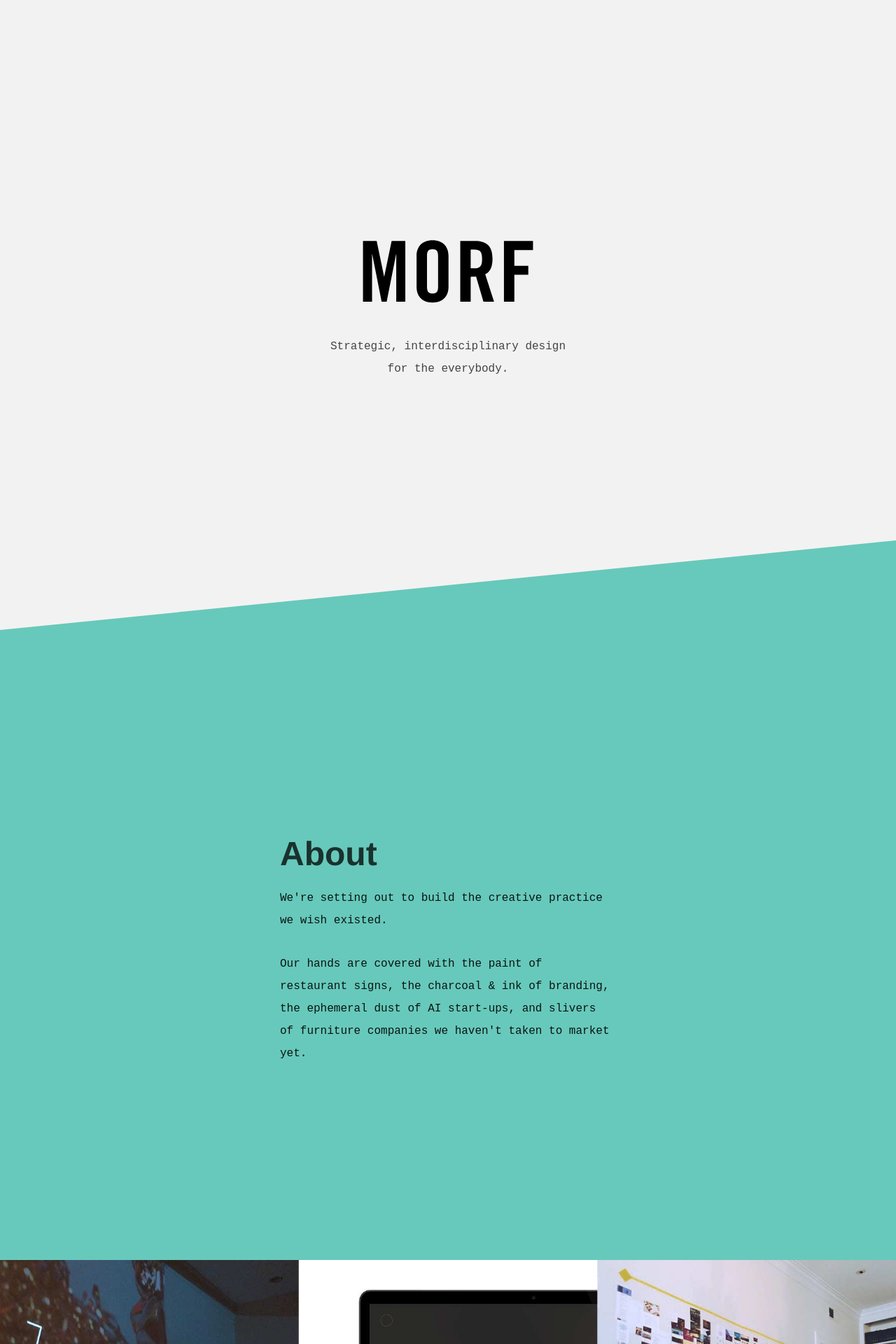
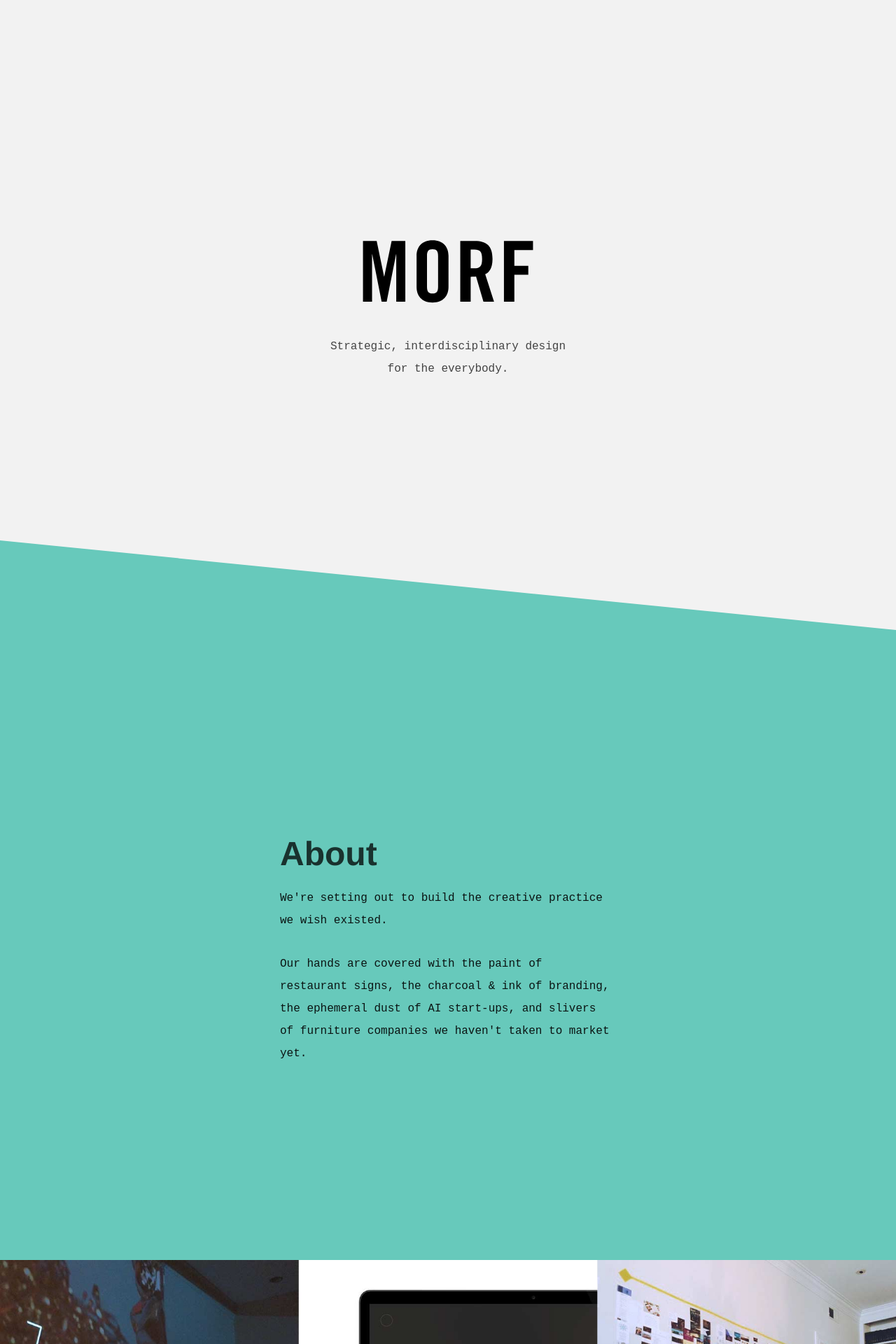
Before and after one commit to morfdesign/morfdesign.github.io, a Jekyll site: the page built from index.html, in a window 1280 px wide. Shown: the top 1920 px of the page at 70% size. Built offline with Jekyll 4.4.1, drawn with Linux system fonts in a browser that asks for light colours; nearby versions of some CDN libraries.

Commit message:
Triangles onto pseudo elements.

```diff
--- a/css/main.scss
+++ b/css/main.scss
@@ -24,13 +24,22 @@
 
 
 #brand {
-  z-index: 2;
+  //z-index: 2;
 }
 
 #info {
-
+  &:before{
+    display:block;
+    content:' ';
+    width: 0;
+    height: 0;
+    border-bottom: 8rem solid $cyan;
+    border-right: 100vw solid transparent;
+    position: absolute;
+    top: -8rem;
+    right: 0;
+  }
   h2 {
-    //color: $charcoal;
     max-width:30rem;
     margin-left: auto;
     margin-right: auto;
@@ -38,6 +47,17 @@
 }
 
 #contact {
+  &:before{
+    display:block;
+    content:' ';
+    width: 0;
+    height: 0;
+    border-top: 8rem solid $charcoal;
+    border-left: 100vw solid transparent;
+    position: absolute;
+    top: 0;
+    right: 0;
+  }
   color:$white;
   /*z-index: 2;*/
   //font-family: "Helvetica Neue", Helvetica, sans-serif !important;
@@ -110,23 +130,3 @@
   z-index: 1;
   padding: 1rem;
 }
-
-#triangle-bottomright {
-	width: 0;
-	height: 0;
-	border-bottom: 8rem solid $cyan;
-	border-left: 100vw solid transparent;
-  position: absolute;
-  bottom: 0;
-  right: 0;
-}
-
-#triangle-topright {
-	width: 0;
-	height: 0;
-	border-top: 8rem solid $charcoal;
-	border-left: 100vw solid transparent;
-  position: absolute;
-  top: 0;
-  right: 0;
-}
--- a/index.html
+++ b/index.html
@@ -6,8 +6,6 @@ layout: home
       <!-- <h1 class="b80">MORF</h1> -->
       <div class="headerAnimation"></div>
       <p class="b80 measure-narrow">Strategic, interdisciplinary design for the everybody.</p>
-    </div>
-    <div class="" id="triangle-bottomright">
     </div>
   </section>
 
@@ -70,7 +68,6 @@ layout: home
 
 
   <section id="contact" class="full-screen bg-red dis-t pos-rel text-center pad-all-l">
-    <div class="" id="triangle-topright"></div>
     <div class="v-center">
       <!-- <img src="img/map-marker.svg" class="location" alt=""/> -->
       <!-- <a href="mailto:info@morf.studio" class="bigRoundButton bg-20"> <span class="button-text">YEAH</span></a> -->
```
